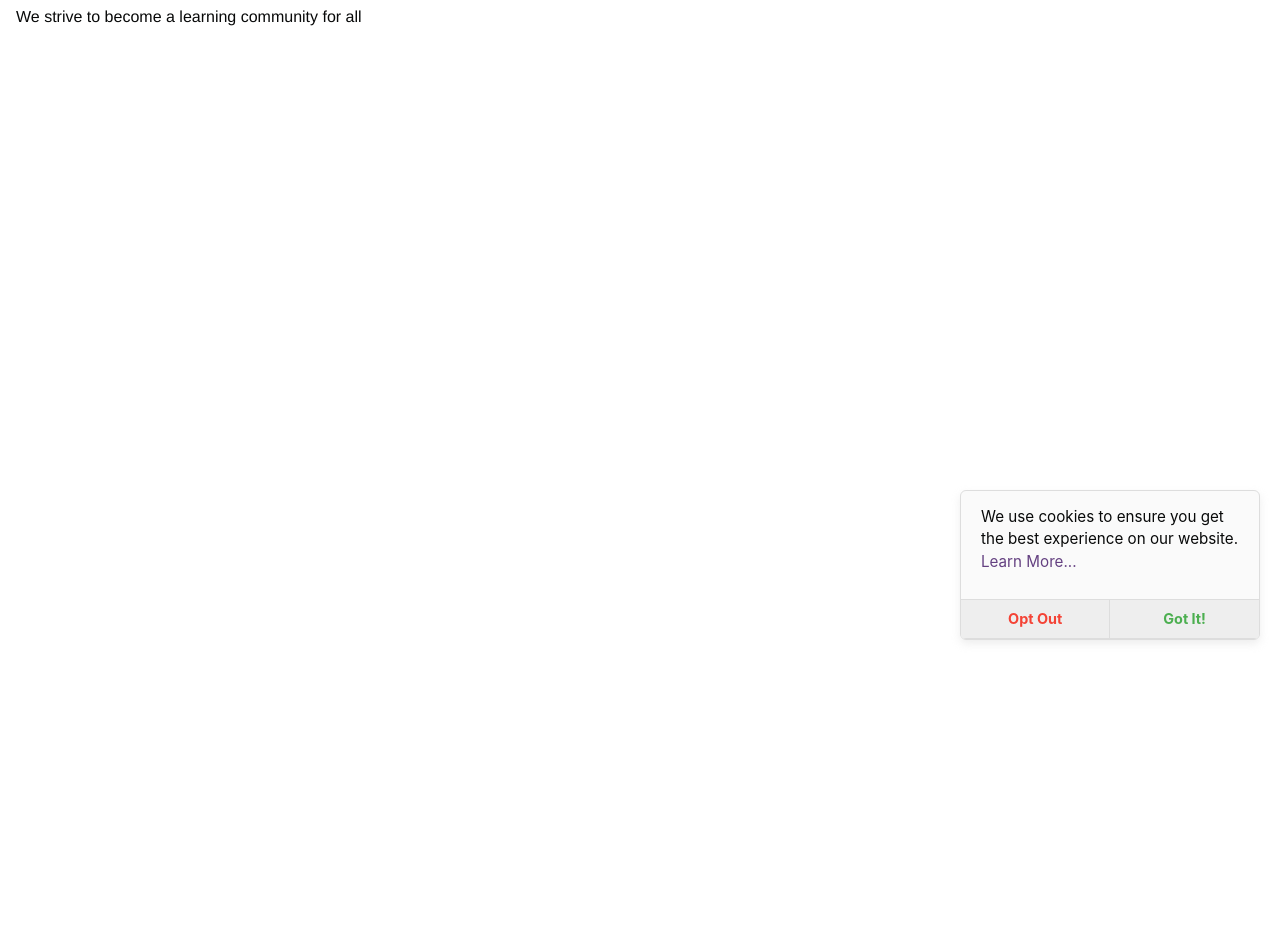
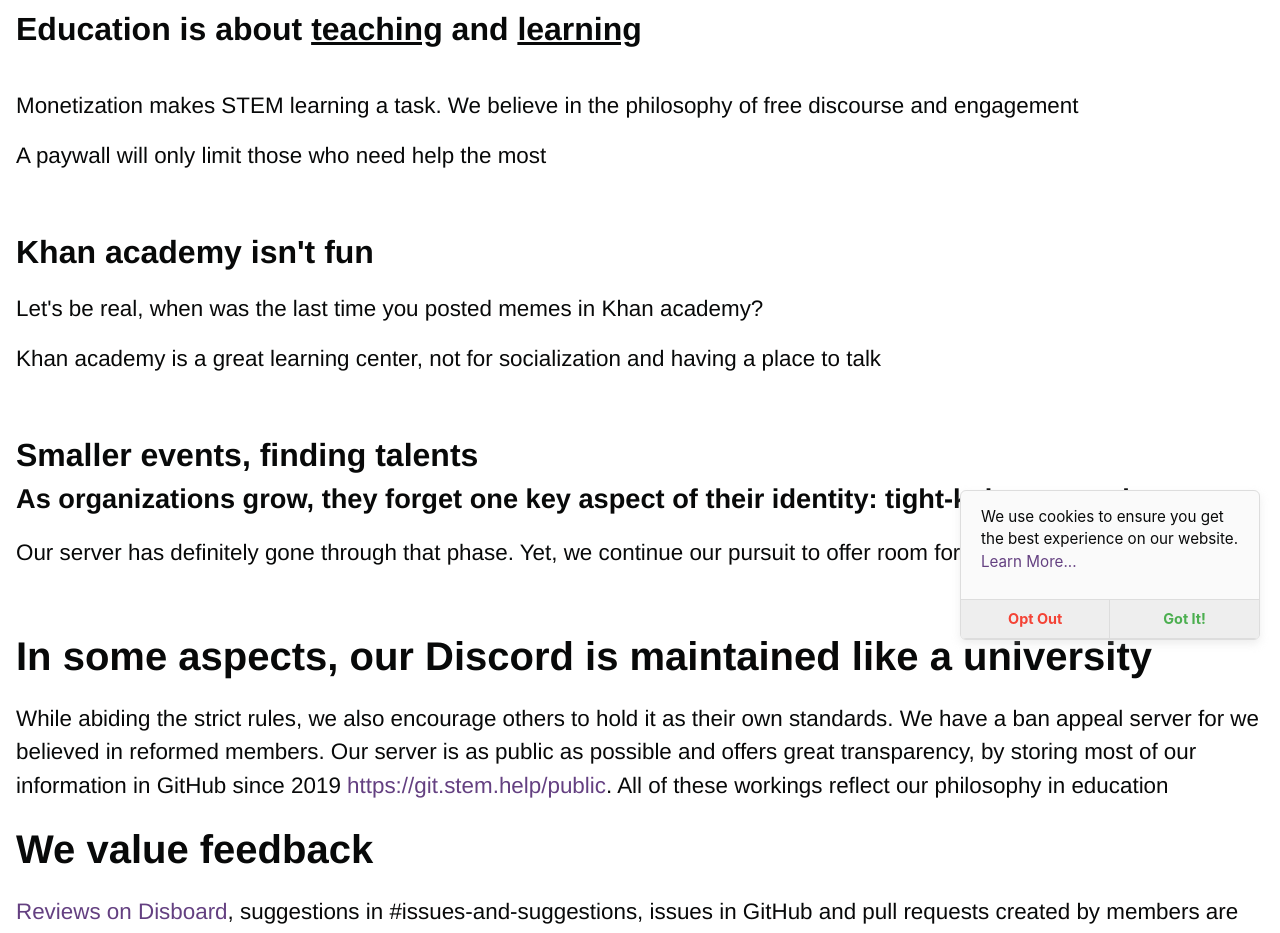
Before and after one commit to stem-discord/stem-help, a Vue app: page /about in a window 1280 px wide. Shown: the part 140-1073 px from the top of the page. Before the commit the page ends 800 px from the top, so only its background shows below. Built offline with nearby package versions, Linux system fonts and the light colour scheme.

Commit message:
make cringy about page. lets hope that I revise this soon owo

```diff
--- a/src/views/About.vue
+++ b/src/views/About.vue
@@ -1,4 +1,77 @@
 <template>
-  <h1>STEM Helpers &amp; Students</h1>
-  <p>We strive to become a learning community for all</p>
+  <h1>STEM Homework Helpers &amp; Students</h1>
+
+  <h2>
+    Education is about <span class="underline">teaching</span> and
+    <span class="underline">learning</span>
+  </h2>
+
+  <div class="h-5"></div>
+
+  <p>
+    Monetization makes STEM learning a task. We believe in the philosophy of
+    free discourse and engagement
+  </p>
+
+  <p>A paywall will only limit those who need help the most</p>
+
+  <div class="h-10"></div>
+
+  <h2>Khan academy isn't fun</h2>
+
+  <p>Let's be real, when was the last time you posted memes in Khan academy?</p>
+  <p>
+    Khan academy is a great learning center, not for socialization and having a
+    place to talk
+  </p>
+
+  <div class="h-10"></div>
+
+  <h2>Smaller events, finding talents</h2>
+
+  <h3>
+    As organizations grow, they forget one key aspect of their identity:
+    tight-knit community
+  </h3>
+
+  <p>
+    Our server has definitely gone through that phase. Yet, we continue our
+    pursuit to offer room for smaller groups.
+  </p>
+
+  <div class="h-10"></div>
+
+  <h1>In some aspects, our Discord is maintained like a university</h1>
+
+  <p>
+    While abiding the strict rules, we also encourage others to hold it as their
+    own standards. We have a ban appeal server for we believed in reformed
+    members. Our server is as public as possible and offers great transparency,
+    by storing most of our information in GitHub since 2019
+    <a href="https://git.stem.help/public">https://git.stem.help/public</a>. All
+    of these workings reflect our philosophy in education
+  </p>
+
+  <h1>We value feedback</h1>
+
+  <p>
+    <a href="https://disboard.org/server/493173110799859713"
+      >Reviews on Disboard</a
+    >, suggestions in #issues-and-suggestions, issues in GitHub and pull
+    requests created by members are always reviewed. We recently implemented a
+    Kanban system in <a href="https://issues.stem.help">issues.stem.help</a> in
+    2021, and hope to make it partially public soon
+  </p>
 </template>
+
+<style lang="scss" scoped>
+p {
+  margin-top: 1rem;
+  margin-bottom: 1rem;
+  font-size: 1.4rem;
+}
+
+* {
+  @apply select-text;
+}
+</style>
```
